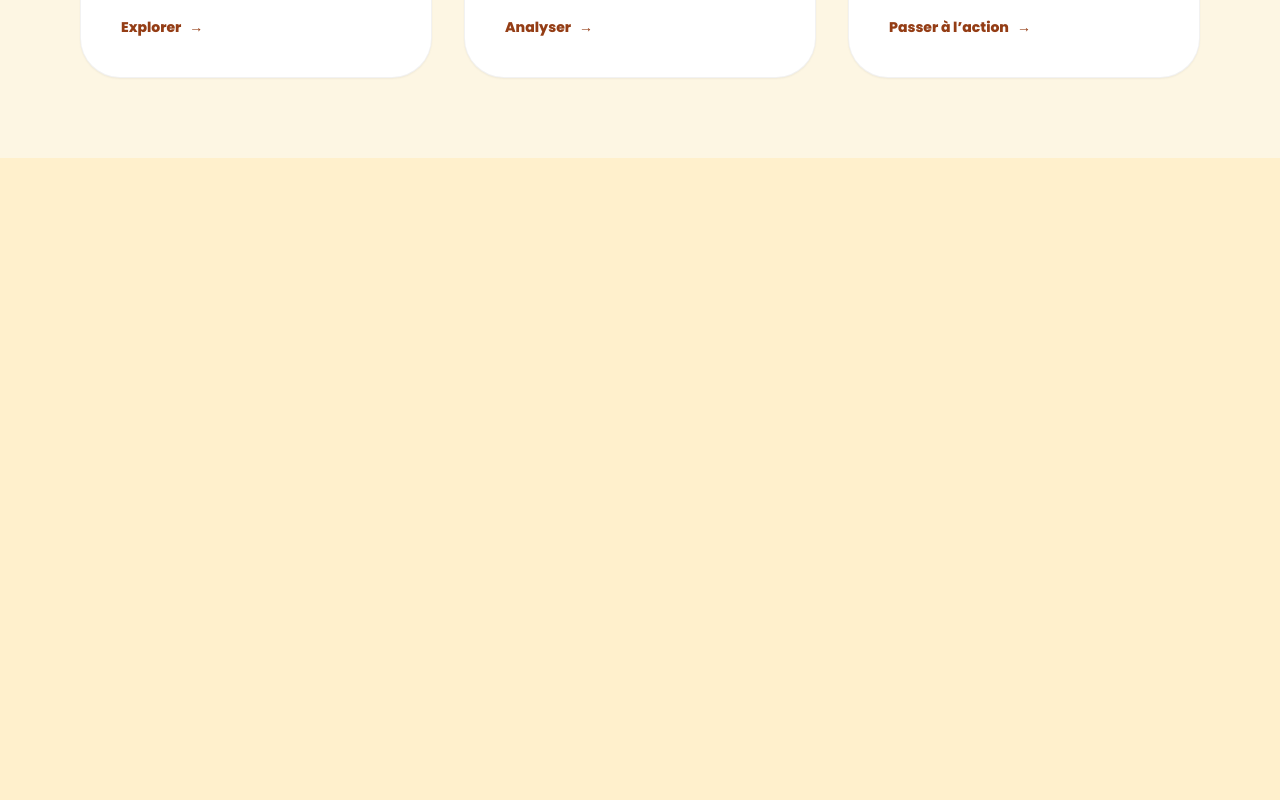
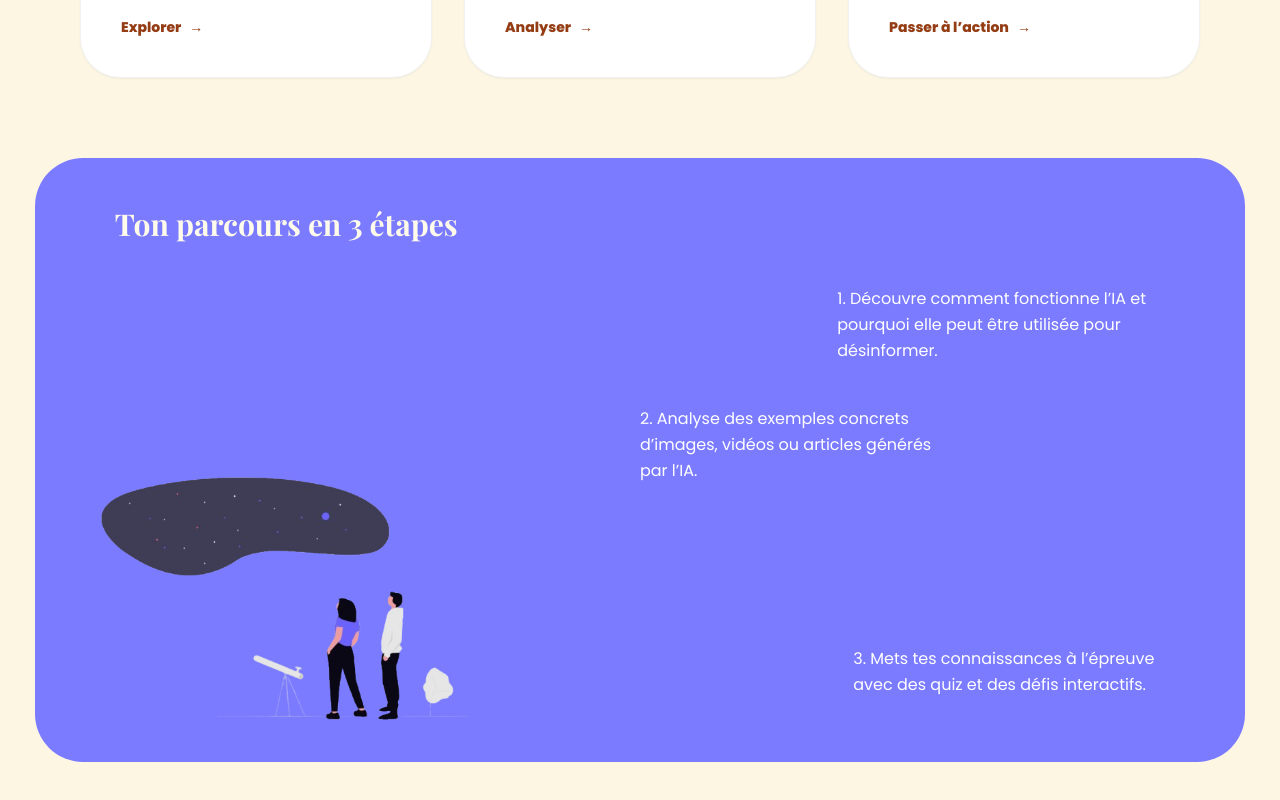
Before and after one commit to mlft9/projet-special-week, a React (Vite) app in the folder app/: page / in a window 1280 px wide. Shown: the part 1352-2152 px from the top of the page. Before the commit the page ends 1510 px from the top, so only its background shows below. Built offline with nearby package versions, Linux system fonts and the light colour scheme; a web font is replaced by a local one.

Commit message:
/Add : Section de parcours utilisateur

```diff
--- /dev/null
+++ b/app/src/components/UserJourney.tsx
@@ -0,0 +1,90 @@
+import { useRef } from 'react'
+import gsap from 'gsap'
+import { useGSAP } from '@gsap/react'
+import { ScrollTrigger } from 'gsap/ScrollTrigger'
+import ruban from '../assets/ruban.png'
+import stars from '../assets/stars.png'
+
+gsap.registerPlugin(useGSAP, ScrollTrigger)
+
+export default function UserJourney() {
+  const sectionRef = useRef<HTMLElement | null>(null)
+
+  useGSAP(
+    () => {
+      gsap.from('.journey-ribbon', {
+        scale: 0.96,
+        opacity: 0,
+        duration: 1,
+        ease: 'power2.out',
+        scrollTrigger: {
+          trigger: '.journey-shell',
+          start: 'top 80%',
+        },
+      })
+
+      gsap.from('.journey-step', {
+        y: 36,
+        scale: 0.96,
+        opacity: 0,
+        duration: 0.7,
+        stagger: 0.2,
+        ease: 'power3.out',
+        clearProps: 'transform,opacity',
+        scrollTrigger: {
+          trigger: '.journey-shell',
+          start: 'top 75%',
+        },
+      })
+
+      gsap.to('.journey-stars', {
+        y: -8,
+        duration: 3,
+        repeat: -1,
+        yoyo: true,
+        ease: 'sine.inOut',
+      })
+    },
+    { scope: sectionRef },
+  )
+
+  return (
+    <section ref={sectionRef} className="bg-[#FDF6E3] px-4 pb-24">
+      <div className="mx-auto w-[97%] max-w-none">
+        <div className="journey-shell relative min-h-[600px] overflow-hidden rounded-[3rem] bg-[#7B7BFF] p-12 text-white">
+          <img
+            src={stars}
+            alt=""
+            aria-hidden="true"
+            className="journey-stars pointer-events-none absolute left-10 top-1/2 z-10 w-[420px] max-w-none -translate-y-1/2 opacity-100"
+          />
+
+          <img
+            src={ruban}
+            alt=""
+            aria-hidden="true"
+            className="journey-ribbon pointer-events-none absolute left-1/2 top-1/2 z-0 w-[115%] max-w-none -translate-x-1/2 -translate-y-1/2 opacity-95"
+          />
+
+          <div className="relative z-10 max-w-sm">
+            <h2 className="text-3xl font-bold mb-8 ml-8 text-amber-50">Ton parcours en 3 étapes</h2>
+          </div>
+
+          <div className="relative z-10 mt-8 min-h-[440px]">
+            <p className="journey-step max-w-xs text-base leading-relaxed md:absolute md:right-10 md:top-3">
+              1. Découvre comment fonctionne l’IA et pourquoi elle peut être utilisée pour désinformer.
+            </p>
+
+            <p className="journey-step mt-8 max-w-xs text-base leading-relaxed md:absolute md:left-[50%] md:top-[30%] md:mt-0">
+              2. Analyse des exemples concrets d’images, vidéos ou articles générés par l’IA.
+            </p>
+
+            <p className="journey-step mt-8 max-w-xs text-base leading-relaxed md:absolute md:right-6 md:bottom-4 md:mt-0">
+              3. Mets tes connaissances à l’épreuve avec des quiz et des défis interactifs.
+            </p>
+          </div>
+        </div>
+      </div>
+    </section>
+  )
+}
--- a/app/src/pages/Home.tsx
+++ b/app/src/pages/Home.tsx
@@ -4,6 +4,7 @@ import gsap from 'gsap'
 import { useGSAP } from '@gsap/react'
 import { ScrollTrigger } from 'gsap/ScrollTrigger'
 import BurgerMenu from '../components/BurgerMenu'
+import UserJourney from '../components/UserJourney'
 
 gsap.registerPlugin(useGSAP, ScrollTrigger)
 
@@ -262,6 +263,8 @@ export default function Home() {
           ))}
         </div>
       </section>
+
+      <UserJourney />
     </main>
   )
 }
```
Also changed, not shown: app/src/assets/ruban.png (added), app/src/assets/stars.png (added).
